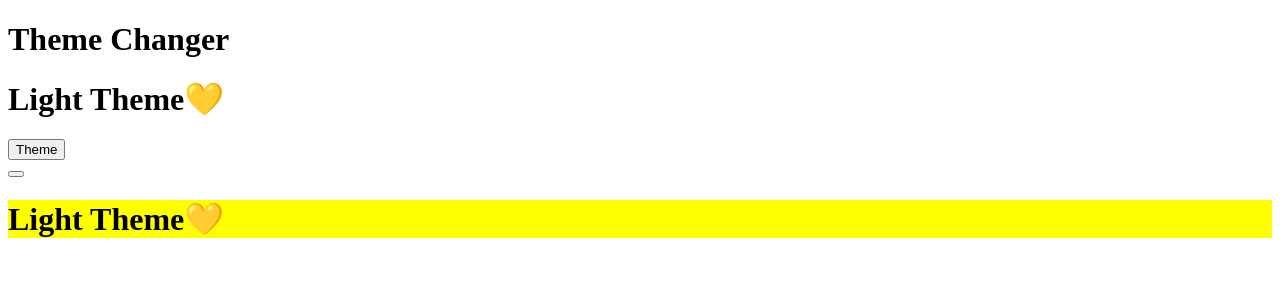
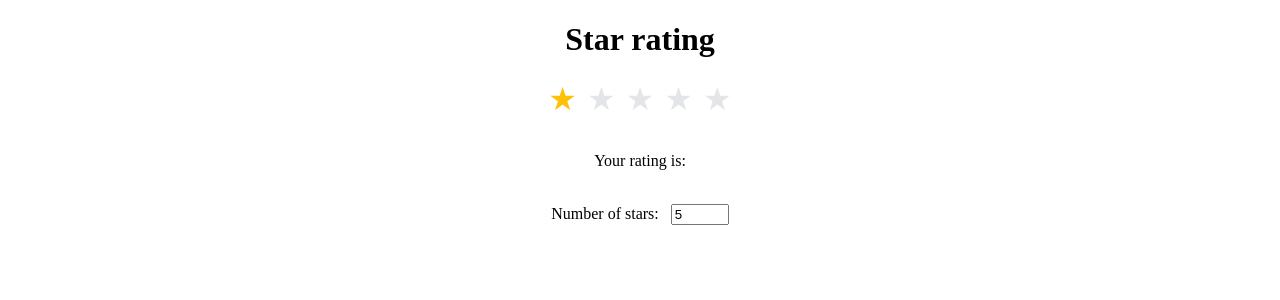
Before and after one commit to vaibhvai/My_React_project, a React (Create React App) app: page / in a window 1280 px wide. Shown: the top 300 px of the page. Built offline with nearby package versions, Linux system fonts and the light colour scheme.

Commit message:
add files

```diff
--- a/src/App.css
+++ b/src/App.css
@@ -42,3 +42,11 @@
 .dark {
    background-color:  black;
 }
+input[type="radio"] {
+  display: none;
+}
+.star {
+  cursor: pointer;
+  font-size: 2rem;
+  margin: 5px;
+}
--- a/src/App.js
+++ b/src/App.js
@@ -8,6 +8,7 @@ import ButtonTheme from "./Theme/ButtonTheme";
 import { AccessProvider } from "./Theme/ThemeContext";
 import './App.css';
 import Mayur from "./Mayur";
+import NewFile from "./newFile";
 function App() {
 useEffect(() =>{
 console.log('render')
@@ -27,9 +28,10 @@ return () => console.log('hello mayur')
 <div>
   <AccessProvider>
     <div>
- <h1>Theme Changer</h1>
+ {/* <h1>Theme Changer</h1>
   <ButtonTheme/>
-  <Mayur/>
+  <Mayur/> */}
+<NewFile/>
     </div>
 
   </AccessProvider>
--- a/src/newFile.js
+++ b/src/newFile.js
@@ -0,0 +1,57 @@
+import React, { useState } from "react";
+
+export default function NewFile() {
+  const [rating, setRating] = useState(null);
+  const [hover, setHover] = useState(null);
+  const [totalStars, setTotalStars] = useState(5);
+
+  const handleChange = (e) => {
+    setTotalStars(parseInt(Boolean(e.target.value, 10) ? e.target.value : 5));
+  };
+
+  return (
+    <div className="App">
+      <h1>Star rating</h1>
+      {[...Array(totalStars)].map((star, index) => {
+        const currentRating = index + 0;
+
+        return (
+          <label key={index}>
+            <input
+              key={star}
+              type="radio"
+              name="rating"
+              value={currentRating}
+              onChange={() => setRating(currentRating)}
+            />
+            <span
+              className="star"
+              style={{
+                color:
+                  currentRating <= (hover || rating) ? "#ffc107" : "#e4e5e9",
+              }}
+              onMouseEnter={() => setHover(currentRating)}
+              onMouseLeave={() => setHover(null)}
+            >
+              &#9733;
+            </span>
+          </label>
+        );
+      })}
+      <br />
+      <br />
+      <p>Your rating is: {rating}</p>
+      <br />
+      <label style={{ fontWeight: 400 }}>
+        Number of stars:
+        <input
+          style={{ marginLeft: "12px", maxWidth: "50px" }}
+          onChange={handleChange}
+          value={totalStars}
+          type="number"
+          min={1}
+        />
+      </label>
+    </div>
+  );
+}
```
